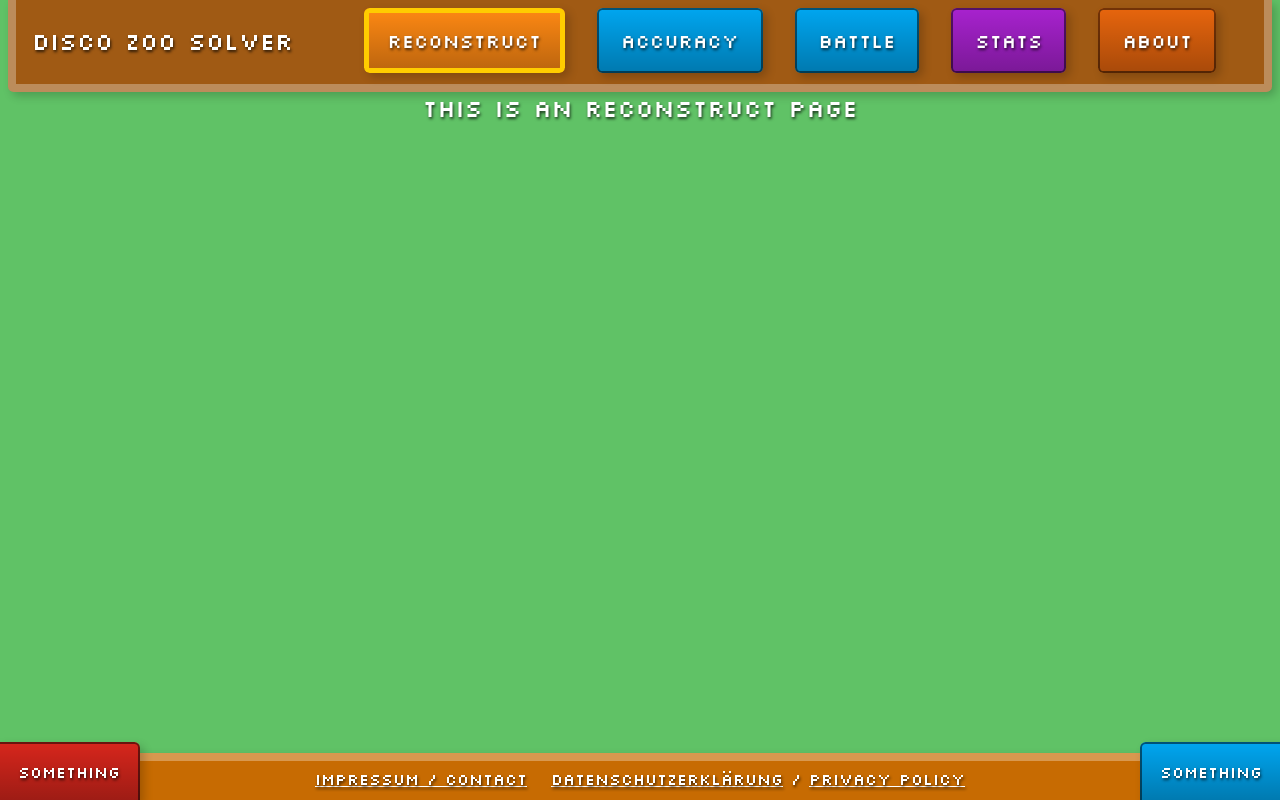
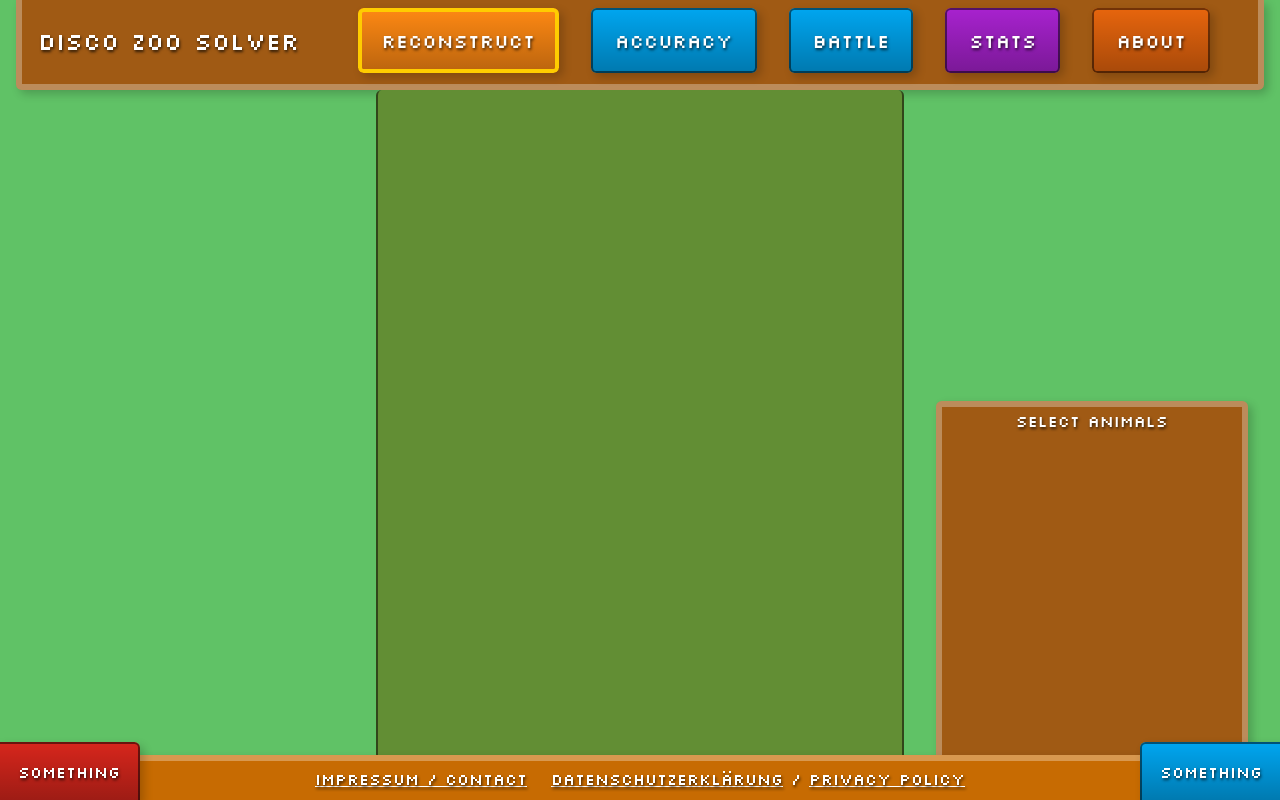
Before and after one commit to derJunker/disco-zoo-solver, a Vue app in the folder frontend/: page /reconstruct in a window 1280 px wide. Built offline with nearby package versions, Linux system fonts and the light colour scheme.

Commit message:
finally got the layout right

```diff
--- a/frontend/src/App.vue
+++ b/frontend/src/App.vue
@@ -1,6 +1,7 @@
 <template>
-  <header class="rounded dock-top">
-    <h1 @click="clickedLogo">Disco Zoo Solver</h1>
+  <div id="app-content">
+    <header class="rounded config-board dock-top">
+      <h1 id="logo" @click="clickedLogo">Disco Zoo Solver</h1>
       <nav>
         <router-link class="btn btn-header btn-action-neutral-1" style="text-decoration: none; color: inherit;"
                      to="/reconstruct">Reconstruct
@@ -19,7 +20,7 @@
         </router-link>
       </nav>
     </header>
-  <router-view/>
+    <router-view id="router-view"/>
     <footer class="dock-bottom">
       <a id="something-1" class="btn btn-action-bad dock-bottom">Something</a>
       <a id="something-2" class="btn btn-action-neutral-2 dock-bottom">Something</a>
@@ -30,7 +31,23 @@
         <a :href="$baseUrl + '/pages/privacy-policy-en.html'">Privacy Policy</a>
       </div>
     </footer>
-
+  </div>
+<!--  <div id="test-app">-->
+<!--    <div id="test-header">-->
+<!--      header-->
+<!--    </div>-->
+<!--    <div id="test-router-view">-->
+<!--      <div id="board-view">-->
+<!--        board view-->
+<!--      </div>-->
+<!--      <div id="sidebar">-->
+<!--        sidebar-->
+<!--      </div>-->
+<!--    </div>-->
+<!--    <div id="test-footer">-->
+<!--      footer-->
+<!--    </div>-->
+<!--  </div>-->
 </template>
 
 <script>
@@ -45,16 +62,16 @@ export default {
 </script>
 
 <style>
+
+#app {
+  min-height: 100vh;
+}
 header {
   display: flex;
   flex-direction: row;
   justify-content: space-between;
   align-items: center;
-  padding: .5rem 1rem .7rem 1rem;
-  background-color: var(--wood-color-dark);
-  border: var(--border-large);
-  box-shadow: var(--btn-shadow);
-  border: var(--border-large) solid rgba(255, 255, 255, var(--border-light-opacity));
+  margin: 0 1rem 0 1rem;
 }
 
 footer {
@@ -67,10 +84,6 @@ footer {
   background-color: var(--wood-color-light);
   box-shadow: var(--btn-shadow);
   border: var(--border-large) solid rgba(255, 255, 255, var(--border-light-opacity));
-  position: fixed;
-  bottom: 0;
-  left: 0;
-  right: 0;
 }
 
 #something-1 {
@@ -94,7 +107,7 @@ footer {
   user-select: none;
 }
 
-h1 {
+#logo {
   margin: 0;
   user-select: none;
   cursor: pointer;
@@ -108,4 +121,11 @@ nav {
   margin-right: 2rem;
 }
 
+#app-content {
+  display: grid;
+  grid-template-rows: 3fr 30fr 1fr;
+  gap: 0;
+  height: 100vh;
+}
+
 </style>
--- a/frontend/src/assets/global.css
+++ b/frontend/src/assets/global.css
@@ -13,8 +13,8 @@
 
     /* Border widths */
     --border-small: 2px;
-    --border-medium: 5px;
-    --border-large: 8px;
+    --border-medium: 4px;
+    --border-large: 6px;
 
     --border-dark-opacity: 0.5;
     --border-light-opacity: 0.3;
@@ -26,6 +26,11 @@
 
     /* Highlight color */
     --highlight-color: #ffcc00;
+
+    /* region colors */
+    --farm-primary: #81BD2F;
+    --farm-dark: #497018;
+    --farm-light: #628E34;
 }
 
 .btn {
@@ -33,6 +38,18 @@
     padding: 1rem 1.25rem;
     box-shadow:inset 0px 0px 0px var(--border-small) rgba(0, 0, 0, var(--border-dark-opacity)), var(--btn-shadow);
     background: linear-gradient(to top, rgba(0, 0, 0, 0.275), rgba(0, 0, 0, 0));
+}
+
+.border-small {
+    border: var(--border-small) solid rgba(0, 0, 0, var(--border-dark-opacity));
+}
+
+.border-medium {
+    border: var(--border-medium) solid rgba(0, 0, 0, var(--border-dark-opacity));
+}
+
+.border-large {
+    border: var(--border-large) solid rgba(0, 0, 0, var(--border-dark-opacity));
 }
 
 .btn-header {
@@ -86,7 +103,7 @@ body {
     -webkit-font-smoothing: antialiased;
     -moz-osx-font-smoothing: grayscale;
     text-align: center;
-    margin-top: 0;
+    margin: 0;
 }
 
 .router-link-active, .highlighted {
@@ -99,10 +116,18 @@ body {
 
 .dock-top {
     border-radius: 0 0 var(--border-radius) var(--border-radius);
-    border-top: none;
+    border-top: none !important;
 }
 
 .dock-bottom {
     border-radius: var(--border-radius) var(--border-radius) 0 0;
-    border-bottom: none;
+    border-bottom: none !important;
 }
+
+.config-board {
+    padding: .5rem 1rem .7rem 1rem;
+    background-color: var(--wood-color-dark);
+    border: var(--border-large);
+    box-shadow: var(--btn-shadow);
+    border: var(--border-large) solid rgba(255, 255, 255, var(--border-light-opacity));
+}
--- /dev/null
+++ b/frontend/src/components/AnimalSelection.vue
@@ -0,0 +1,21 @@
+<template>
+  <div class="config-board dock-bottom">
+    Select Animals
+  </div>
+
+</template>
+
+<script lang="ts">
+import { defineComponent } from 'vue';
+
+export default defineComponent({
+  name: 'AnimalSelection',
+});
+</script>
+
+<!-- Add "scoped" attribute to limit CSS to this component only -->
+<style scoped>
+div {
+  padding-top: 0.25rem;
+}
+</style>
--- a/frontend/src/views/ReconstructView.vue
+++ b/frontend/src/views/ReconstructView.vue
@@ -1,5 +1,38 @@
 <template>
-  <div class="about">
-    <h1>This is an reconstruct page</h1>
+  <div>
+    <div id="reconstruct-view-content">
+      <div id="reconstruction-board" class="dock-bottom dock-top border-small">
+
+      </div>
+      <AnimalSelection id="animal-selection"/>
+    </div>
   </div>
 </template>
+<script setup lang="ts">
+import AnimalSelection from "@/components/AnimalSelection.vue";
+</script>
+
+<style scoped>
+AnimalSelection {
+  background: red;
+}
+
+#reconstruct-view-content {
+  display: grid;
+  grid-template-columns: 5fr 7fr 5fr;
+  height: 100%;
+}
+
+#reconstruction-board {
+  grid-column: 2;
+  background: var(--farm-light);
+  height: 100%;
+}
+
+#animal-selection {
+  margin-right: 2rem;
+  margin-left: 2rem;
+  height: 50%;
+  align-self: end;
+}
+</style>
```
Lines whose indentation alone changed are shown as unchanged.
